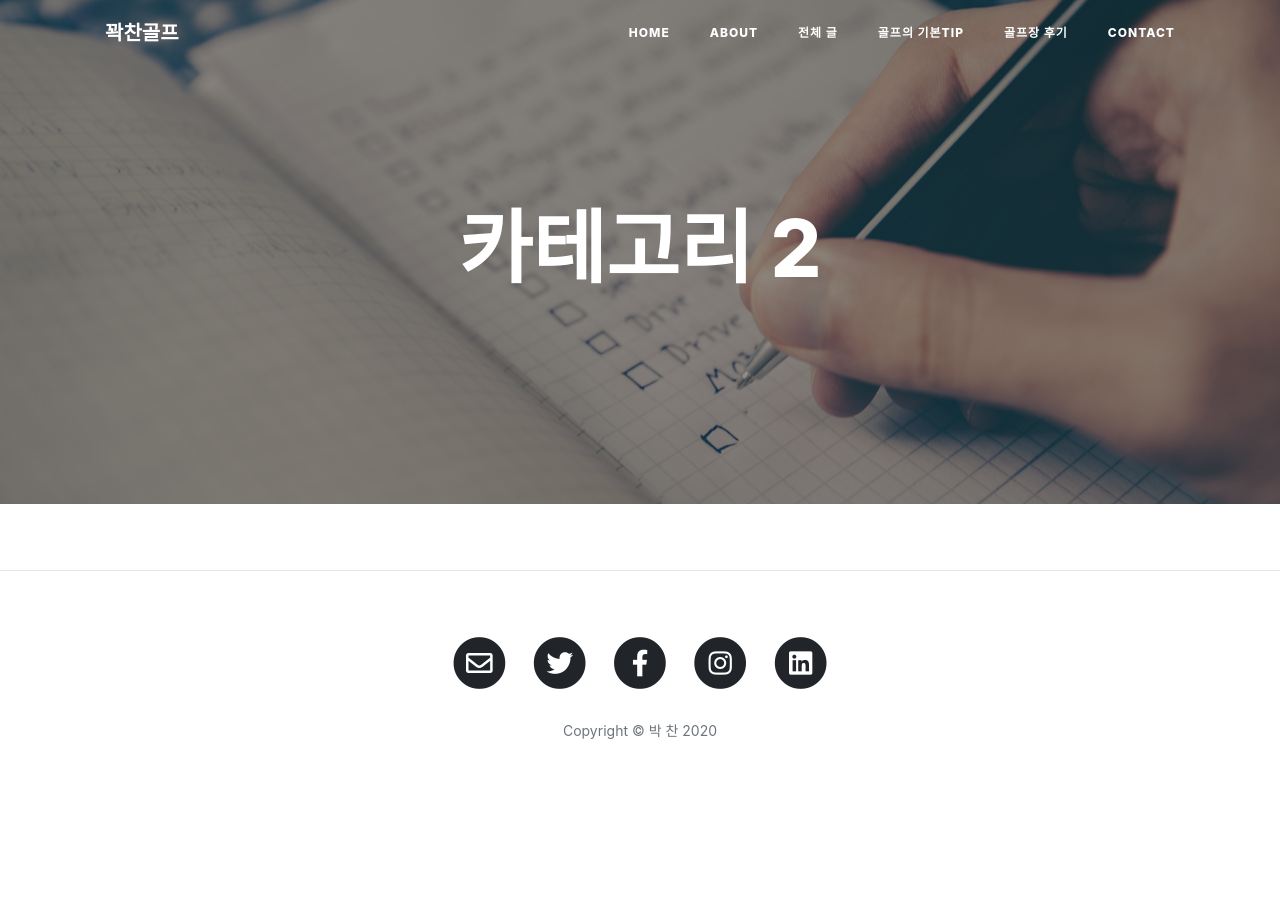
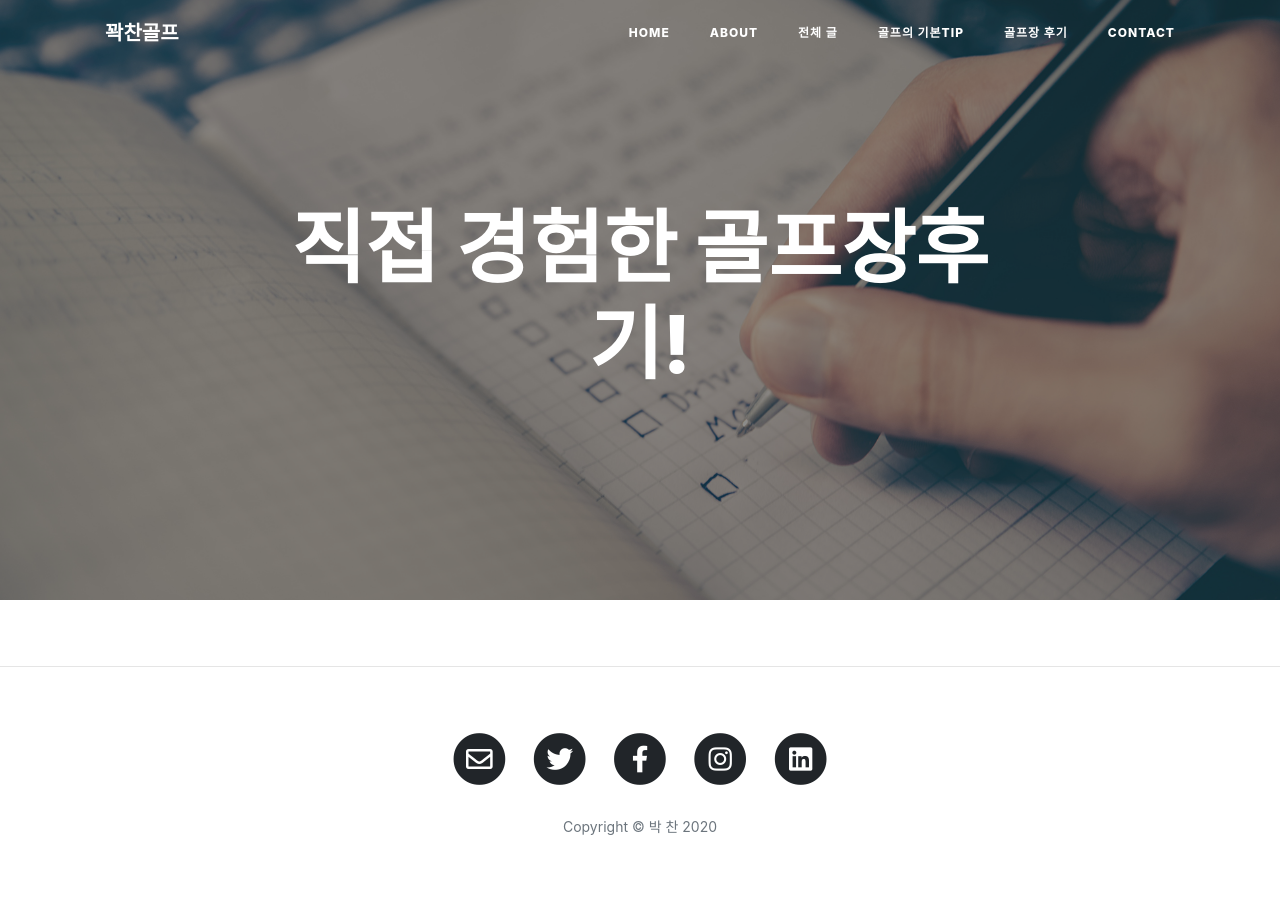
Before and after one commit to parkchan95/ggakchan-golf, a Jekyll site: the page built from category/2.html, in a window 1280 px wide. Built offline with Jekyll 4.4.1, drawn with Linux system fonts in a browser that asks for light colours.

Commit message:
카테고리2수정

```diff
--- a/category/2.html
+++ b/category/2.html
@@ -1,6 +1,6 @@
 ---
 layout: page
-title: 카테고리 2
+title: 직접 경험한 골프장후기!
 permalink: /category/2/
 background: '/img/bg-post.jpg'
 ---
```
